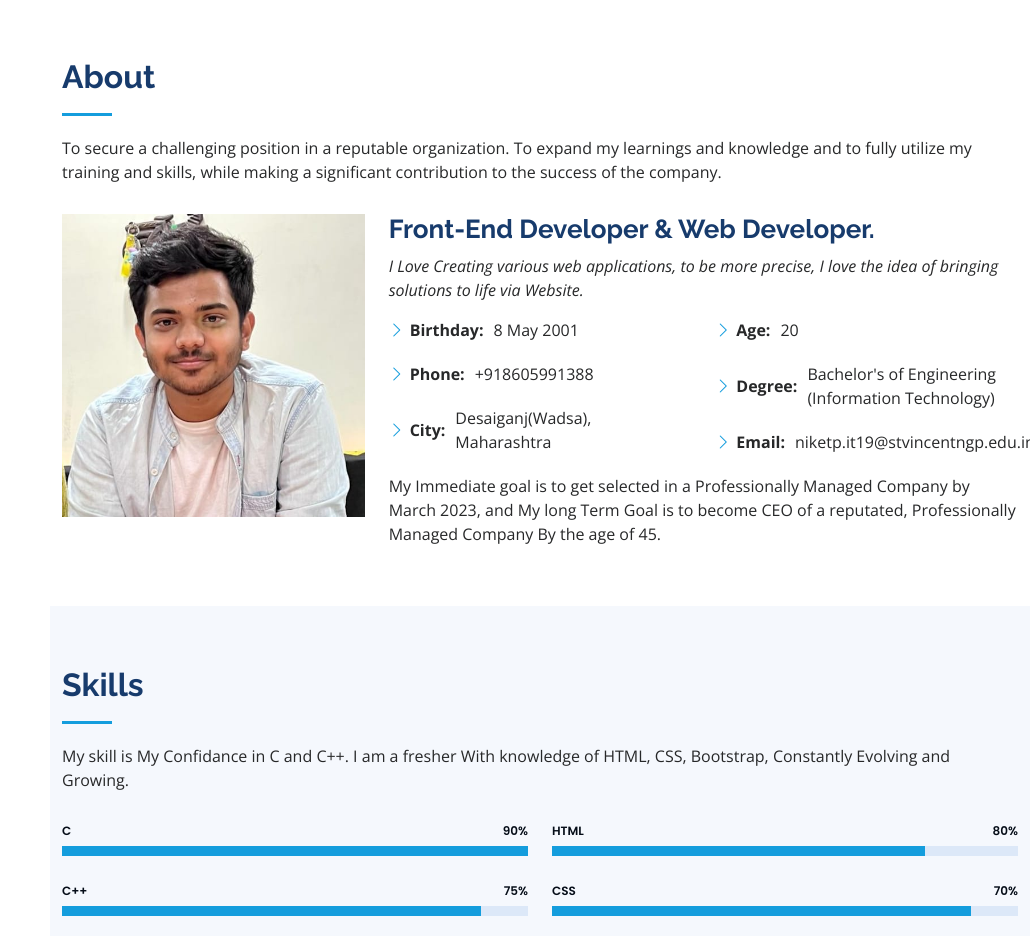
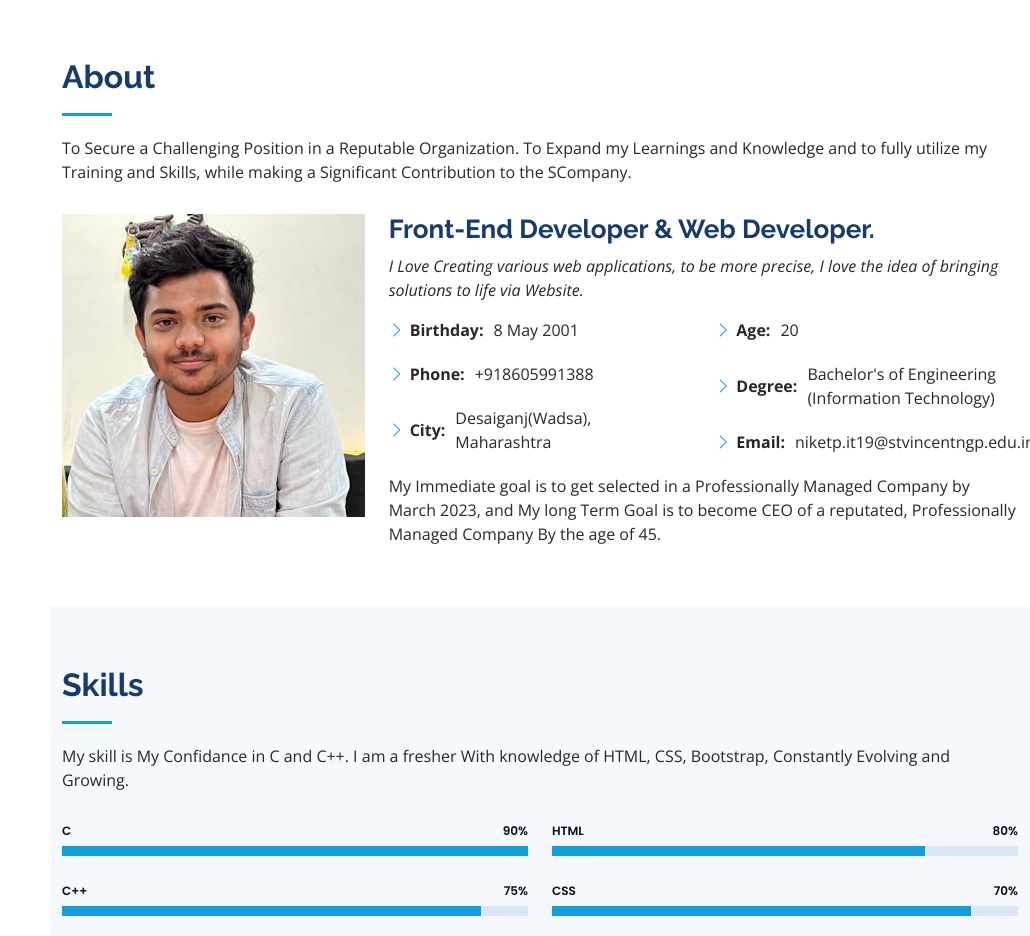
Before and after one commit to imniketpatil/My-Portfolio, a website: page iPortfolio/index.html in a window 1280 px wide. Shown: the part 802-1738 px from the top of the page, without its empty margins (250-1280 px from the left). Drawn offline with nearby package versions, Linux system fonts and the light colour scheme.

Commit message:
Update index.html

```diff
--- a/iPortfolio/index.html
+++ b/iPortfolio/index.html
@@ -73,7 +73,7 @@
 
         <div class="section-title">
           <h2>About</h2>
-          <p>To secure  a challenging position in a reputable organization. To expand my learnings and knowledge and to fully utilize my training and skills, while making a significant contribution to the success of the company.</p>
+          <p>To Secure  a Challenging Position in a Reputable Organization. To Expand my Learnings and Knowledge and to fully utilize my Training and Skills, while making a Significant Contribution to the SCompany.</p>
         </div>
 
         <div class="row">
```
